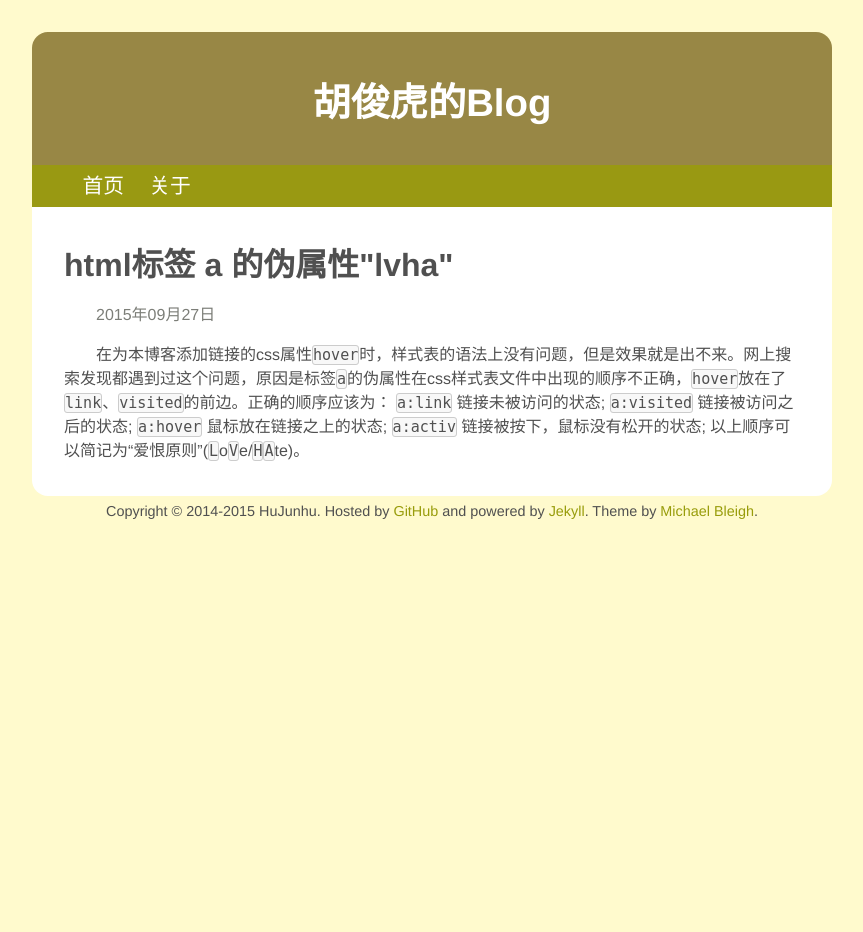
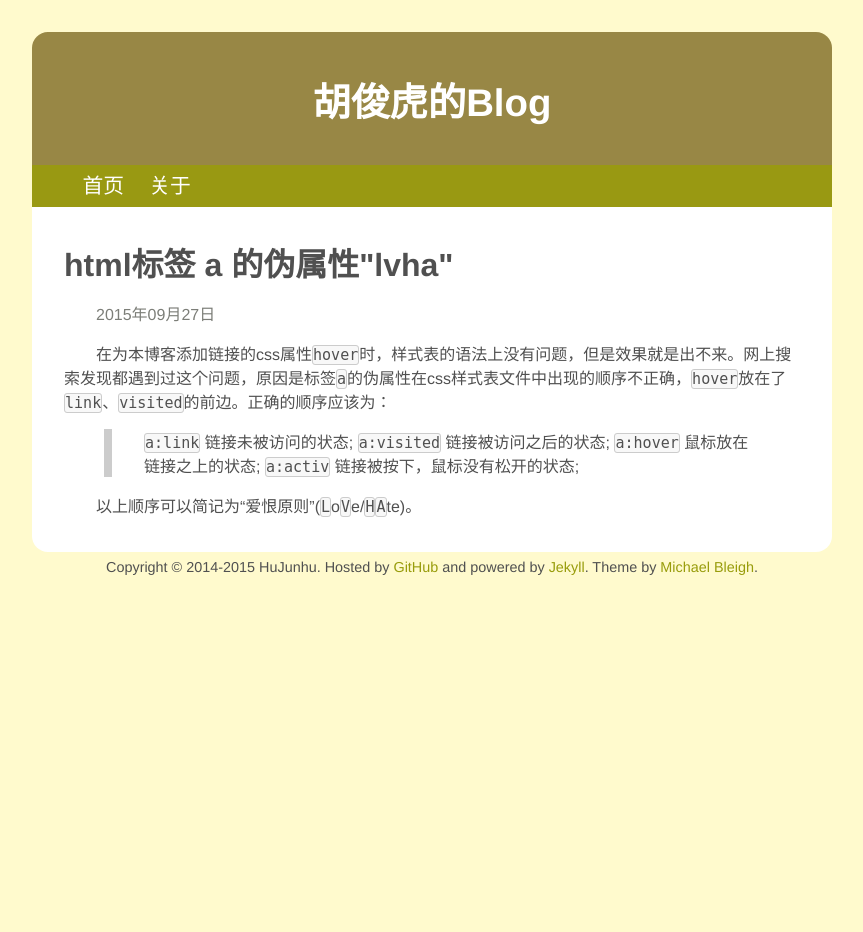
Before and after one commit to hujunhu/hujunhu.github.io, a Jekyll site: the page built from _posts/2015-09-27-html-tag-a-lvha.md, in a window 1280 px wide. Shown: the whole page, without its empty margins (208-1071 px from the left). Built offline with Jekyll 4.4.1, drawn with Linux system fonts in a browser that asks for light colours.

```diff
--- a/_posts/2015-09-27-html-tag-a-lvha.md
+++ b/_posts/2015-09-27-html-tag-a-lvha.md
@@ -3,8 +3,10 @@ layout: post
 title: html标签 a 的伪属性"lvha"
 ---
 在为本博客添加链接的css属性`hover`时，样式表的语法上没有问题，但是效果就是出不来。网上搜索发现都遇到过这个问题，原因是标签`a`的伪属性在css样式表文件中出现的顺序不正确，`hover`放在了`link`、`visited`的前边。正确的顺序应该为：
-`a:link`	链接未被访问的状态;
-`a:visited`	链接被访问之后的状态;
-`a:hover`	鼠标放在链接之上的状态;
-`a:activ`	链接被按下，鼠标没有松开的状态;
+
+> `a:link`	链接未被访问的状态;
+> `a:visited`	链接被访问之后的状态;
+> `a:hover`	鼠标放在链接之上的状态;
+> `a:activ`	链接被按下，鼠标没有松开的状态;
+
 以上顺序可以简记为“爱恨原则”(`L`o`V`e/`H``A`te)。
```
